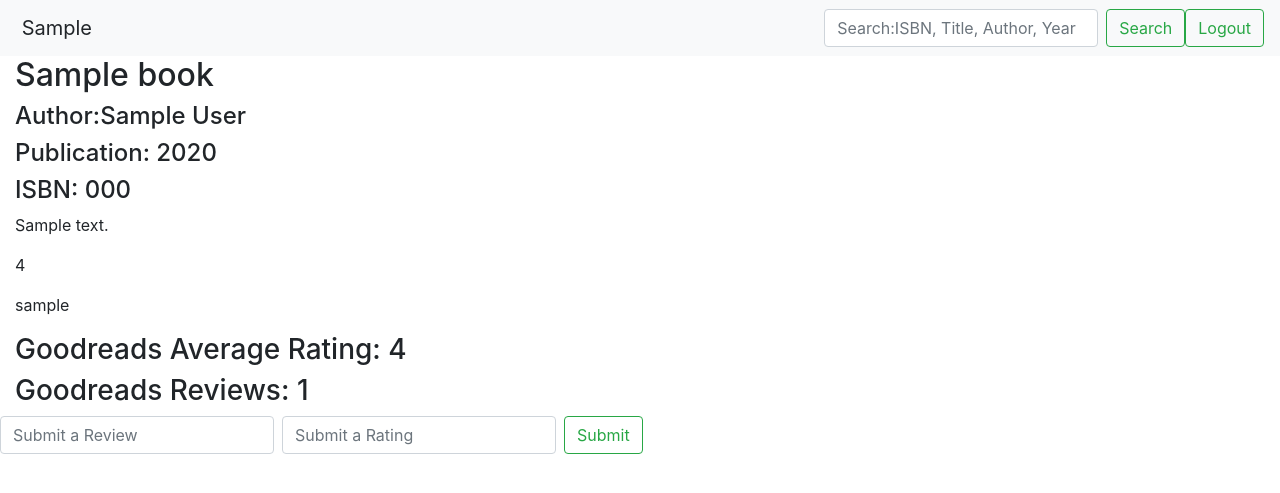
After one commit to mattiek56/project1, a Flask app: template templates/book.html in a window 1280 px wide. The commit adds this page. Shown: the top 493 px of the page. Run offline with Flask 2, Linux system fonts and the light colour scheme; the template is opened without the code that fills it: most values are stand-ins (such as "Sample title", 1, 10 or a date in 2020); some libraries are stand-ins or nearby versions.

Commit message:
API call and onsite reviews

```diff
--- a/application.py
+++ b/application.py
@@ -1,13 +1,12 @@
 import os
-
 from flask import Flask, session, render_template, url_for, request, redirect, flash
+from sqlalchemy import create_engine
 from flask_session import Session
-from sqlalchemy import create_engine
 from sqlalchemy.orm import scoped_session, sessionmaker
 from flask_login import LoginManager, UserMixin, login_user, login_required, logout_user, current_user
 from flask_bootstrap import Bootstrap
-from users import *
-
+from models import *
+import requests
 from werkzeug.security import check_password_hash, generate_password_hash
 
 
@@ -20,29 +19,29 @@ if not os.getenv("DATABASE_URL"):
 
 # Configure session to use filesystem
 app = Flask(__name__)
-app.config['SECRET_KEY'] = 'Thisissupposedtobesecret!'
+#app.config['SECRET_KEY'] = 'Thisissupposedtobesecret!'
 app.config['SESSION_TYPE'] = 'filesystem'
-app.config["SQLALCHEMY_DATABASE_URI"] = "postgres://vbpmeocfxajymp:811a3bfe88d3942fc1e2131392fee3ebd1b2c037affe7cb74bce0a139cf0975f@ec2-34-194-198-176.compute-1.amazonaws.com:5432/d4g707hhuci1mn"
+#app.config["SQLALCHEMY_DATABASE_URI"] = "postgres://vbpmeocfxajymp:811a3bfe88d3942fc1e2131392fee3ebd1b2c037affe7cb74bce0a139cf0975f@ec2-34-194-198-176.compute-1.amazonaws.com:5432/d4g707hhuci1mn"
 app.config["SQLALCHEMY_TRACK_MODIFICATIONS"] = False
 bootstrap = Bootstrap(app)
 db.init_app(app)
 Session(app)
 
-login_manager = LoginManager()
-login_manager.init_app(app)
-login_manager.login_view = 'login'
+#login_manager = LoginManager()
+#login_manager.init_app(app)
+#login_manager.login_view = 'login'
 # Set up database
-#engine = create_engine(os.getenv("DATABASE_URL"))
-#db = scoped_session(sessionmaker(bind=engine))
+engine = create_engine(os.getenv("DATABASE_URL"))
+db = scoped_session(sessionmaker(bind=engine))
 FLASK_DEBUG = 1
 
 
 #set up users
 
 
-@login_manager.user_loader
-def load_user(user_id):
-    return Users.query.get(int(user_id))
+#@login_manager.user_loader
+#def load_user(user_id):
+    #return Users.query.get(int(user_id))
 
 
 @app.route("/")
@@ -52,30 +51,104 @@ def index():
 @app.route("/login", methods=["POST", "GET"])
 def login():
 	""" Log user in """
-
+	session.clear()
+	username = request.form.get('username')
 	password = request.form.get('password')
 
 	if not password:
 		return render_template('index.html', password_error='Need password')
-	elif not request.form.get('username'):
+	elif not username:
 		return render_template('index.html', user_error='Need username')
 
-	user = Users.query.filter_by(username=request.form.get('username')).first()
+	#user = Users.query.filter_by(username=request.form.get('username')).first()
+	#if db.execute("SELECT * FROM registeredusers WHERE username = :username AND password = :password", {"username": username, "password": password}).rowcount == 0:
+	#	return render_template('index.html', error='Invalid username or password')
+
+	user = db.execute("SELECT * FROM registeredusers WHERE username = :username",
+		{"username": username}).fetchone()
+
 	if user:
-		if check_password_hash(user.password, password):
-			login_user(user)
-			flash("Login Succesful")
+		if check_password_hash(user[4], password):
+			session["user_id"] = user[0]
+			session['user_name'] = user[3]
 			return render_template('home.html')
+	#if user:
+		#if check_password_hash(user.password, password):
+		#	login_user(user)
+		#	flash("Login Succesful")
+		#	return render_template('home.html')
 
-		return render_template('index.html', error='invalid user or pass')
-	#if db.execute("SELECT * FROM registeredusers WHERE username = :username AND password = :password", {"username": username, "password": password}).rowcount == 0:
-		#return render_template('index.html', error='Invalid username or password')
+		return render_template('index.html', error='Invalid user or pass')
+
 
 
 	return render_template("index.html")
 
+@app.route('/search', methods=["GET"])
+def search():
+	query = request.args.get('searchQuery')
+	query = "%" + str(query) + "%" #checking for similarity
+	#check if query is empty OR not like any of the items
+	#set query to all lowercase
+	query = query.lower()
+	#set values here to all lowercase...?
+	#set a similarity#
+	results = db.execute("SELECT * FROM books WHERE isbn LIKE :query OR lower(title) LIKE :query OR lower(author) LIKE :query OR year LIKE :query LIMIT 20",
+		{"query": query}).fetchall()
+	if len(results) == 0:
+		error_message = 'No search results'
+		return render_template("home.html", error_message=error_message)
+
+	#books = results.fetchall()
+	return render_template("results.html", results=results)
+
+
+@app.route("/book/<int:book_id>", methods=["GET", "POST"])
+def book(book_id):
+
+	#book = db.execute("SELECT * FROM books WHERE id = :id",{"id": book_id}).fetchone()
+	if request.method == "GET":
+		book = db.execute("SELECT * FROM books WHERE id = :id",{"id": book_id}).fetchone()
+		results = db.execute("SELECT registeredusers.username, reviews.review, reviews.rating FROM registeredusers JOIN reviews ON registeredusers.id = reviews.user_id WHERE book_id = :book_id",
+			{"book_id":book_id}).fetchall()
+		isbns = book[1]
+		gd_reviews = requests.get("https://www.goodreads.com/book/review_counts.json", params={"key": "woZVZTYzEs4vSfUBnsbp7A", "isbns": isbns})
+		gd_reviews = gd_reviews.json()
+		gd_review_book = gd_reviews['books'][0]
+
+		return render_template('book.html', book=book, results=results, gd_review_book=gd_review_book)
+
+	#else is for calling via the POST method
+	else:
+
+		user_id = session["user_id"]
+		print(user_id)
+
+		#check if user aready had submitted a review for this book
+
+		check_reviews = db.execute("SELECT * FROM reviews WHERE book_id = :book_id AND user_id = :user_id",{"book_id": book_id, "user_id": user_id})
+		print(check_reviews)
+		if check_reviews.rowcount == 1:
+			flash("You have already left a review")
+			return redirect('/book/' + str(book_id))
+
+
+		review = request.form.get('review')
+		rating = request.form.get('rating')
+
+		#add the review if the user has not already submitted one!
+
+		db.execute("INSERT INTO reviews (book_id, user_id, rating, review) VALUES (:book_id, :user_id, :rating, :review)",
+			{"book_id":book_id, "user_id":user_id, "review":review, "rating":rating})
+		db.commit()
+
+
+		return redirect('/book/' + str(book_id))
+
+
 @app.route("/register")
 def register():
+
 	return render_template("register.html", register=True)
 
 
--- a/import.py
+++ b/import.py
@@ -7,14 +7,14 @@ from flask import Flask, render_template, request
 
 
 
-engine = create_engine(os.getenv("DATABASE_URL"))
+#engine = create_engine(os.getenv("DATABASE_URL"))
 db = scoped_session(sessionmaker(bind=engine))
 
 def main():
     b = open("books.csv")
     reader = csv.reader(b)
     for isbn, title, author, year in reader:
-    	db.execute("INSERT INTO books (isbn, title, author, year) VALUES (:isbn, :title, :author, :year)",
+    	db.execute("INSERT INTO books VALUES (:isbn, :title, :author, :year)",
     		{"isbn": isbn, "title": title, "author": author, "year": year})
     	db.commit()
 
--- /dev/null
+++ b/templates/book.html
@@ -0,0 +1,28 @@
+{% extends "layout.html" %}
+
+{% block content %}
+
+<div class='container-fluid'>
+    <h2> {{ book.title }} </h2>
+    <h4> Author:{{ book.author }} <h4>
+    <h4> Publication: {{ book.year }}</h4>
+    <h4> ISBN: {{ book.isbn }} </h4>
+
+    {% for item in results %}
+    	<p>{{ item.review }}</p>
+    	<p> {{ item.rating }}</p>
+    	<p>{{ item.username }}</p>
+ 	{% endfor %}
+
+
+   	<h3>Goodreads Average Rating: {{ gd_review_book.average_rating }} </h3>
+   	<h3> Goodreads Reviews: {{ gd_review_book.work_ratings_count }}
+	</div>
+
+   <form class="form-inline" method='POST'>
+              <input class="form-control mr-sm-2" type="text" name ='review' placeholder="Submit a Review" aria-label="Submit a Review">
+              <input class="form-control mr-sm-2" type="text" name ='rating' placeholder="Submit a Rating" aria-label="Submit a Rating">
+              <button class="btn btn-outline-success my-2 my-sm-0" type="submit">Submit</button>
+
+    </form>
+{% endblock %}
--- a/templates/home.html
+++ b/templates/home.html
@@ -1,7 +1,11 @@
 {% extends "layout.html" %}
 
+
 {% block content %}
-<h1> {{ firstName }} </h1>
+
   <h3> We need to put content here for the home page which is the next part of the project </h3>
+  {% if error_message %}
+  	<h4> {{ error_message }} </h4>
+  {% endif %}
 
 {% endblock %}
--- a/templates/layout.html
+++ b/templates/layout.html
@@ -11,9 +11,9 @@
 
         <nav class="navbar navbar-light bg-light justify-content-between">
           <a class="navbar-brand"> {{ firstName }}</a>
-            <form class="form-inline">
-              <input class="form-control mr-sm-2" type="search" placeholder="Search" aria-label="Search">
-              <button class="btn btn-outline-success my-2 my-sm-0" type="submit">Search</button>
+            <form class="form-inline" action="{{ url_for('search') }}" method='GET'>
+              <input class="form-control mr-sm-2" type="search" name = 'searchQuery' placeholder="Search:ISBN, Title, Author, Year" aria-label="Search">
+              <button class="btn btn-outline-success my-2 my-sm-0" type="submit" href="{{ url_for('search') }}">Search</button>
               <a class="btn btn-outline-success my-2 my-sm-0" type="button" href="{{ (url_for('sign_out')) }}">Logout</a>
             </form>
         </nav>
--- a/templates/nextpage.html
+++ /dev/null
@@ -1,5 +0,0 @@
-{% extends "layout.html" %}
-
-{% block content %}
-      <h2> You have officially registered!</h2>
-{% endblock %}
--- a/templates/register.html
+++ b/templates/register.html
@@ -9,7 +9,7 @@
 {% block content %}
         <div class='entry-text'>
         <h1>Register for Readable </h1>
-        <h5> Join a community of international literature enthusiasts!</h5>
+        <h5> Join a community of international literature enthusiasts! </h5>
         </div>
 
 
```
Also changed, not shown: models.py (renamed from users.py, +9 -0 lines), templates/results.html (added, +20 -0 lines), users.sql (+7 -0 lines), static/placeholder.png (added), 4 other files.
